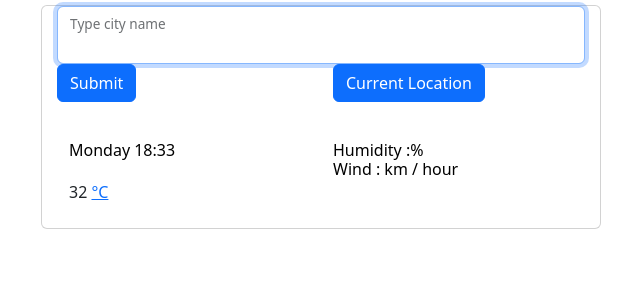
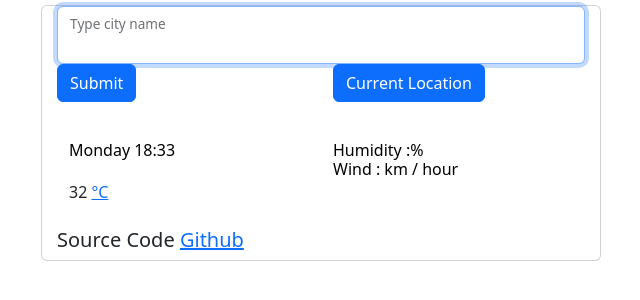
Before and after one commit to Vijayaa21/weather-app, a plain HTML site: page index.html in a window 1280 px wide. Shown: the whole page, without its empty margins (319-959 px from the left). Drawn offline with nearby package versions, Linux system fonts and the light colour scheme; no server answers.

Commit message:
Update index.html
added link of source code

```diff
--- a/index.html
+++ b/index.html
@@ -62,6 +62,7 @@
         </div>
       </div>
       <br />
+      <h5> Source Code <a href = "https://github.com/Vijayaa21/weather-app/edit/main"> Github<a></h5>
     </div>
     <script src="script.js"></script>
   </body>
```
